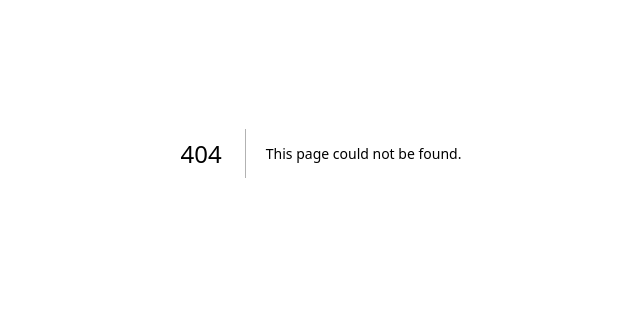
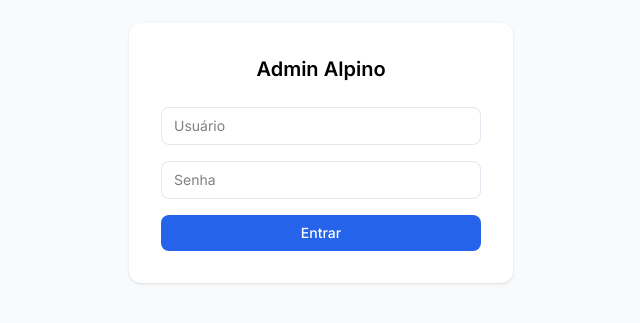
Before and after one commit to RamosOFC/alpino-next, a Next.js app: page /login in a window 1280 px wide. Before the commit this address had no page. Shown: the part 247-570 px from the top of the page, without its empty margins (319-959 px from the left). Built offline with nearby package versions, Linux system fonts and the light colour scheme.

Commit message:
feat: NextAuth com Credentials provider e middleware /admin

```diff
--- /dev/null
+++ b/app/api/auth/[...nextauth]/route.ts
@@ -0,0 +1,2 @@
+import { handlers } from "@/auth"
+export const { GET, POST } = handlers
--- /dev/null
+++ b/app/login/page.tsx
@@ -0,0 +1,64 @@
+"use client"
+import { signIn } from "next-auth/react"
+import { useState, FormEvent } from "react"
+import { useRouter } from "next/navigation"
+
+export default function LoginPage() {
+  const [error, setError] = useState("")
+  const [loading, setLoading] = useState(false)
+  const router = useRouter()
+
+  async function handleSubmit(e: FormEvent<HTMLFormElement>) {
+    e.preventDefault()
+    setLoading(true)
+    setError("")
+    const form = new FormData(e.currentTarget)
+    const result = await signIn("credentials", {
+      usuario: form.get("usuario"),
+      senha: form.get("senha"),
+      redirect: false,
+    })
+    setLoading(false)
+    if (result?.error) {
+      setError("Usuário ou senha inválidos.")
+    } else {
+      router.push("/admin")
+    }
+  }
+
+  return (
+    <div className="min-h-screen flex items-center justify-center bg-surface-2">
+      <div className="bg-white rounded-xl shadow p-8 w-full max-w-sm">
+        <h1 className="text-xl font-semibold mb-6 text-center">Admin Alpino</h1>
+        {error && (
+          <div className="bg-red-50 text-red-600 text-sm px-3 py-2 rounded mb-4">
+            {error}
+          </div>
+        )}
+        <form onSubmit={handleSubmit} className="flex flex-col gap-4">
+          <input
+            name="usuario"
+            type="text"
+            placeholder="Usuário"
+            required
+            className="border border-border rounded-lg px-3 py-2 text-sm focus:outline-none focus:ring-2 focus:ring-primary"
+          />
+          <input
+            name="senha"
+            type="password"
+            placeholder="Senha"
+            required
+            className="border border-border rounded-lg px-3 py-2 text-sm focus:outline-none focus:ring-2 focus:ring-primary"
+          />
+          <button
+            type="submit"
+            disabled={loading}
+            className="bg-primary text-white rounded-lg py-2 text-sm font-medium hover:bg-primary-dark disabled:opacity-50"
+          >
+            {loading ? "Entrando..." : "Entrar"}
+          </button>
+        </form>
+      </div>
+    </div>
+  )
+}
--- /dev/null
+++ b/auth.ts
@@ -0,0 +1,27 @@
+import NextAuth from "next-auth"
+import Credentials from "next-auth/providers/credentials"
+import { prisma } from "@/lib/prisma"
+import bcrypt from "bcryptjs"
+
+export const { handlers, auth, signIn, signOut } = NextAuth({
+  providers: [
+    Credentials({
+      credentials: {
+        usuario: { label: "Usuário", type: "text" },
+        senha: { label: "Senha", type: "password" },
+      },
+      async authorize(credentials) {
+        if (!credentials?.usuario || !credentials?.senha) return null
+        const user = await prisma.admin_usuarios.findFirst({
+          where: { usuario: credentials.usuario as string },
+        })
+        if (!user) return null
+        const valid = await bcrypt.compare(credentials.senha as string, user.senha)
+        if (!valid) return null
+        return { id: String(user.id), name: user.usuario, email: null }
+      },
+    }),
+  ],
+  pages: { signIn: "/login" },
+  session: { strategy: "jwt" },
+})
--- /dev/null
+++ b/lib/auth-helpers.ts
@@ -0,0 +1,10 @@
+import { auth } from "@/auth"
+import { NextResponse } from "next/server"
+
+export async function requireAuth() {
+  const session = await auth()
+  if (!session) {
+    return { error: NextResponse.json({ error: "Não autorizado" }, { status: 401 }) }
+  }
+  return { session, error: undefined }
+}
--- /dev/null
+++ b/middleware.ts
@@ -0,0 +1,12 @@
+import { auth } from "./auth"
+import { NextResponse } from "next/server"
+
+export default auth((req) => {
+  if (!req.auth && req.nextUrl.pathname.startsWith("/admin")) {
+    return NextResponse.redirect(new URL("/login", req.url))
+  }
+})
+
+export const config = {
+  matcher: ["/admin/:path*"],
+}
```
